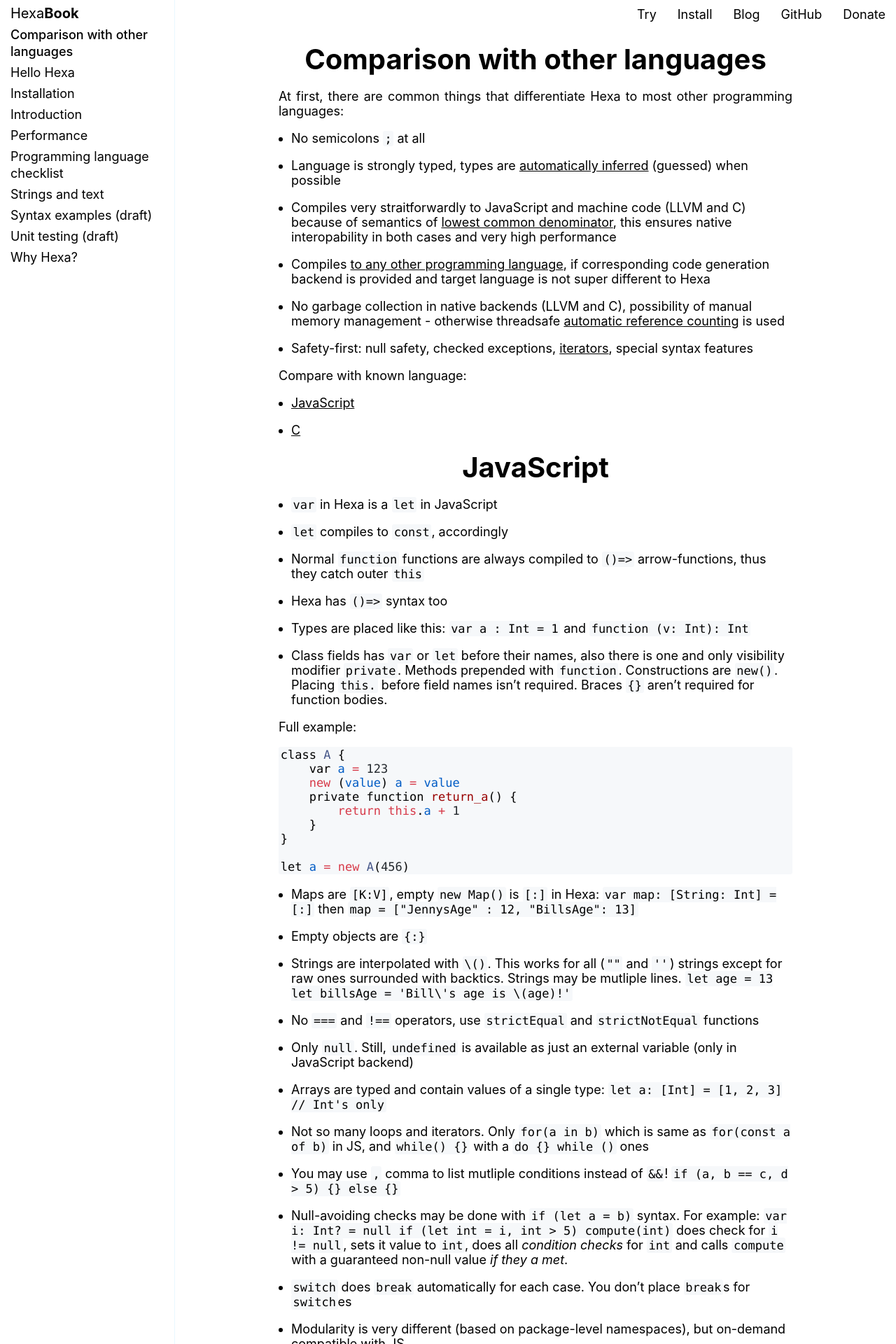
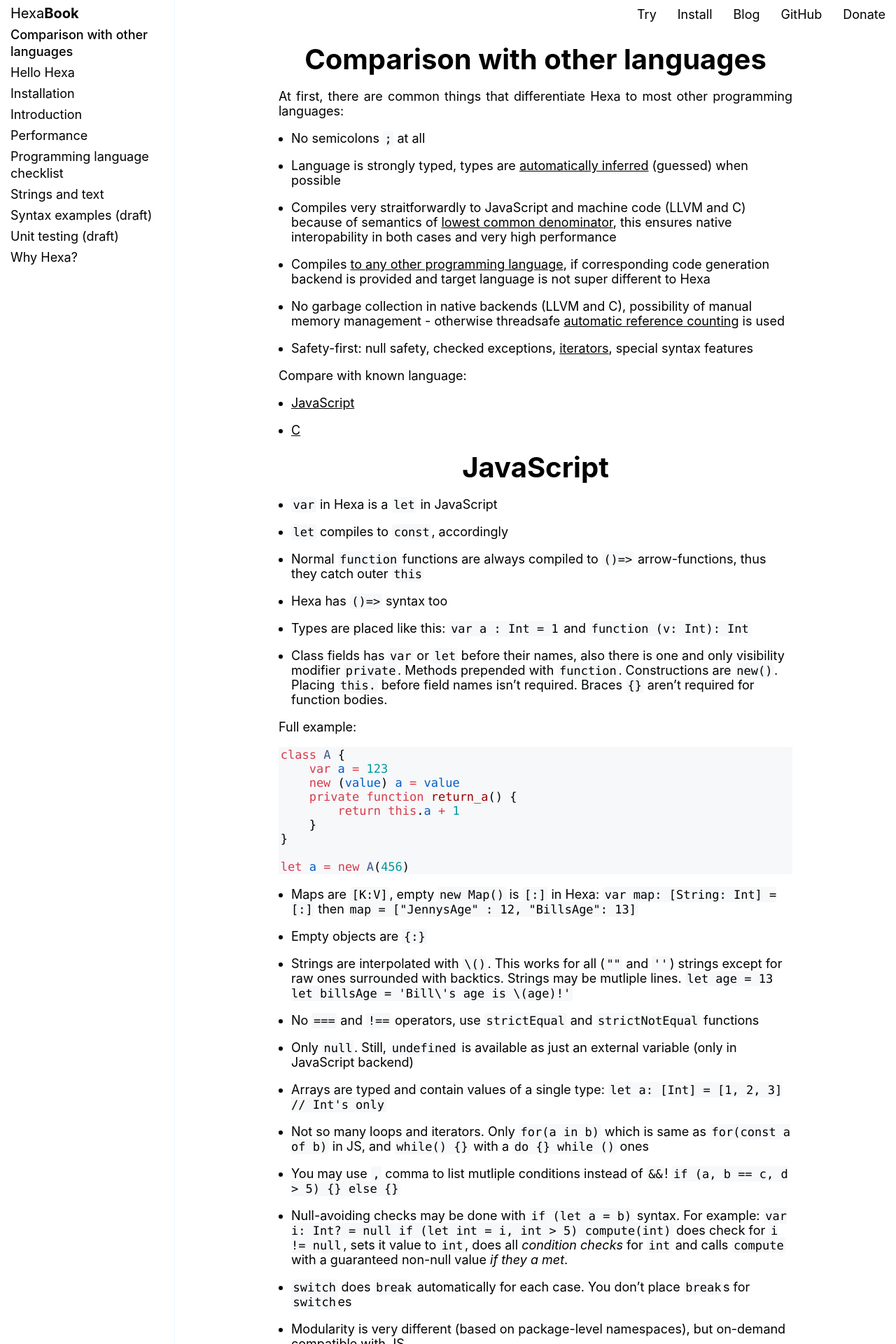
Before and after one commit to hexalang/hexalang.github.io, a Jekyll site: the page built from _book/Comparison.md, in a window 1280 px wide. Shown: the top 1920 px of the page at 70% size. Built offline with Jekyll 4.4.1, drawn with Linux system fonts in a browser that asks for light colours.

Commit message:
Update highlighter.css

```diff
--- a/_includes/highlighter.css
+++ b/_includes/highlighter.css
@@ -23,11 +23,11 @@
 .gs { font-weight: normal; }
 .gu { color: #800080; font-weight: normal; }
 .gt { color: #aa0000; }
-.kc { font-weight: normal; }
+.kc { font-weight: normal; color: #005cc5; }
 .kd { font-weight: normal; }
 .kn { font-weight: normal; }
 .kp { font-weight: normal; }
-.kr { font-weight: normal; }
+.kr { font-weight: normal; color: #d73a49; }
 .kt { color: #445588; font-weight: normal; }
 .m { color: #009999; }
 .s { color: #dd1144; }
@@ -102,6 +102,7 @@
 }
 
 .o,
+.kd,
 .k /* keyword, storage, storage.type */ {
   color: #d73a49;
 }
@@ -157,7 +158,7 @@
 
 .mi /* markup.italic */ {
   font-style: normal;
-  color: #24292e;
+  /* color: #24292e; */
 }
 
 .mb /* markup.500 */ {
```
